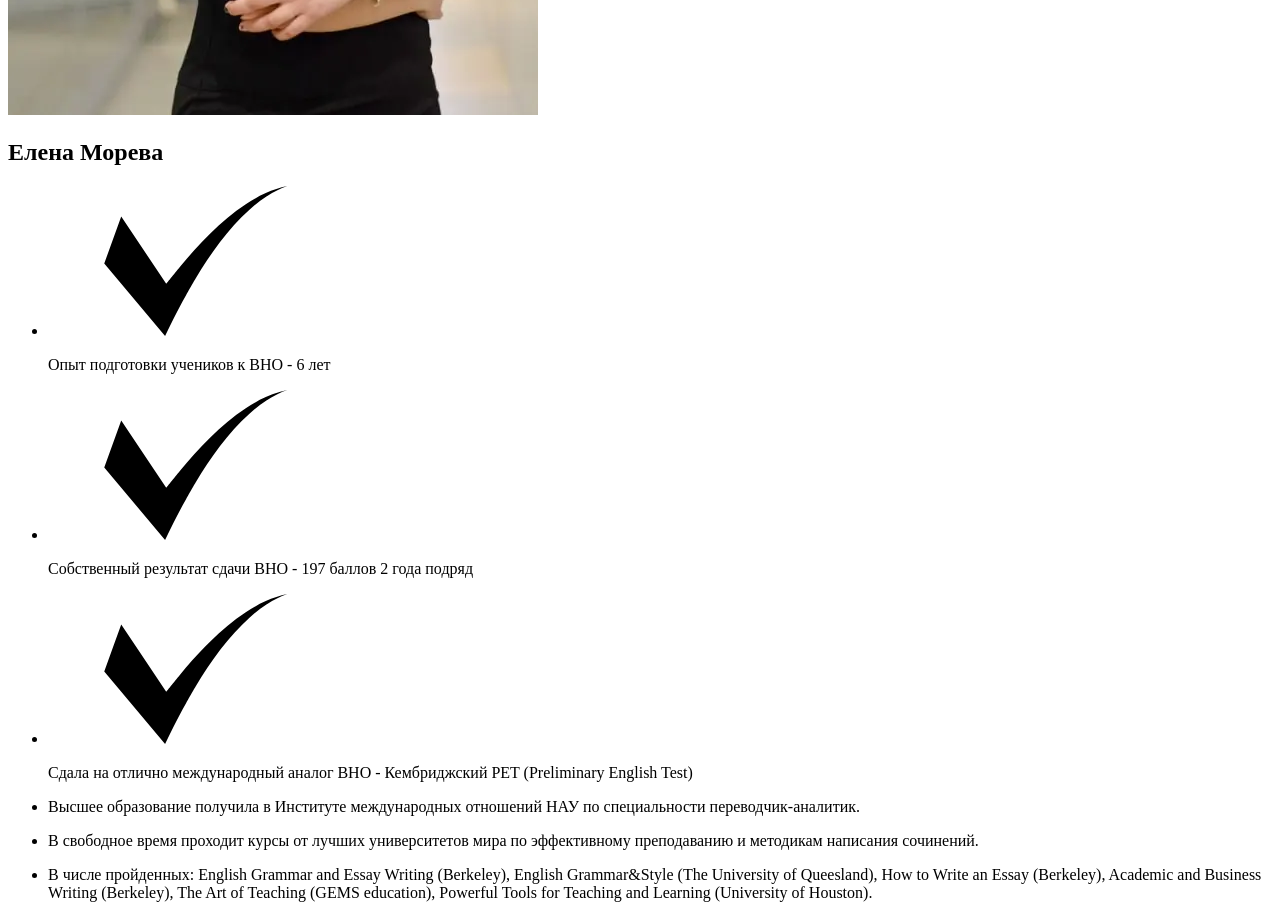
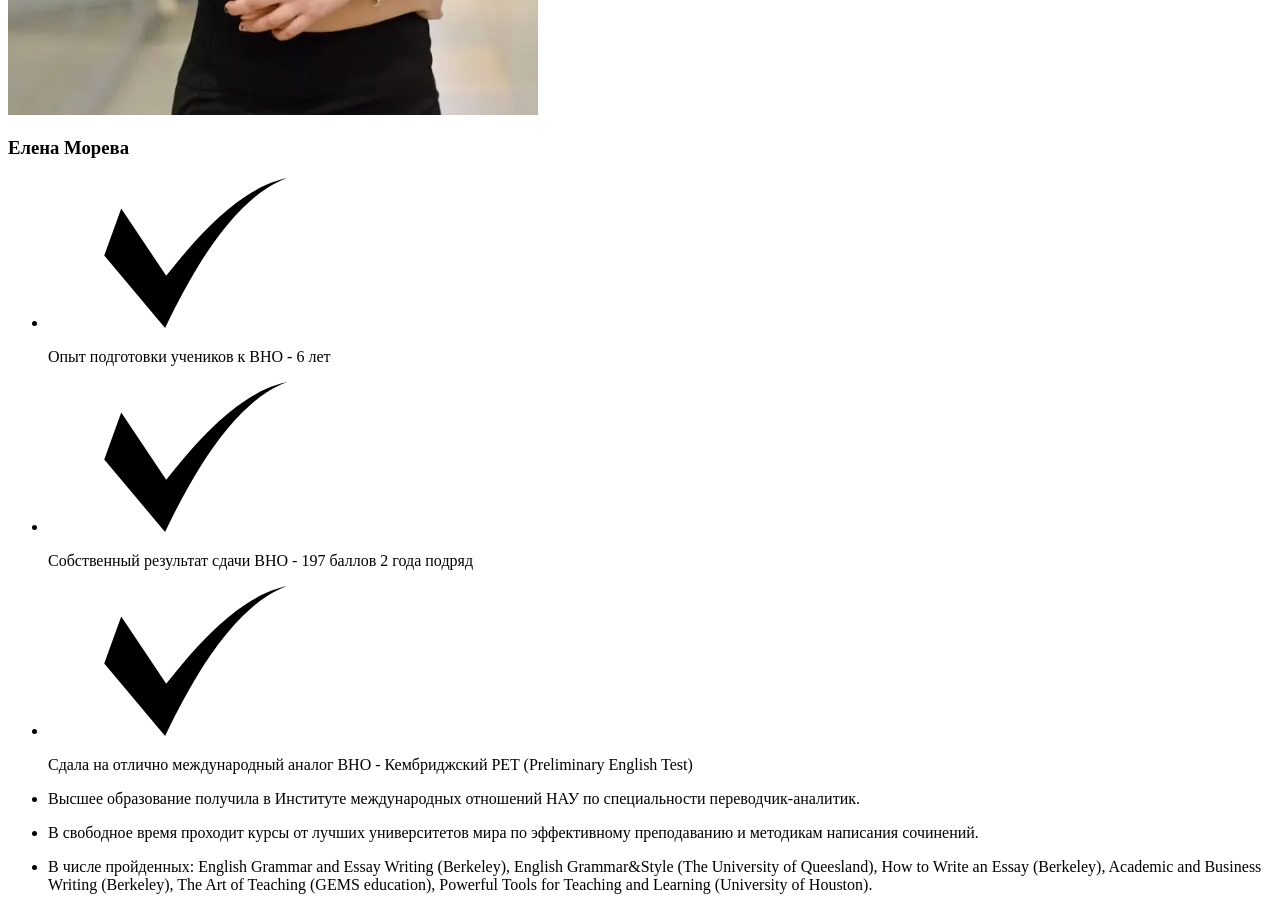
Before and after one commit to Maks1988-88-88/hellen, a website built with Parcel: page src/index.html in a window 1280 px wide. Shown: the part 6720-7627 px from the top of the page. Built offline with nearby package versions, Linux system fonts and the light colour scheme.

Commit message:
Update teacher.html

```diff
--- a/src/partials/teacher.html
+++ b/src/partials/teacher.html
@@ -43,7 +43,7 @@
 
 <div class="teacher-info">
 
-        <h2 class="teacher-name" >Елена Морева</h2>
+        <h3 class="teacher-name" >Елена Морева</h3>
 
         <ul class="teacher-achievements">
 
```
